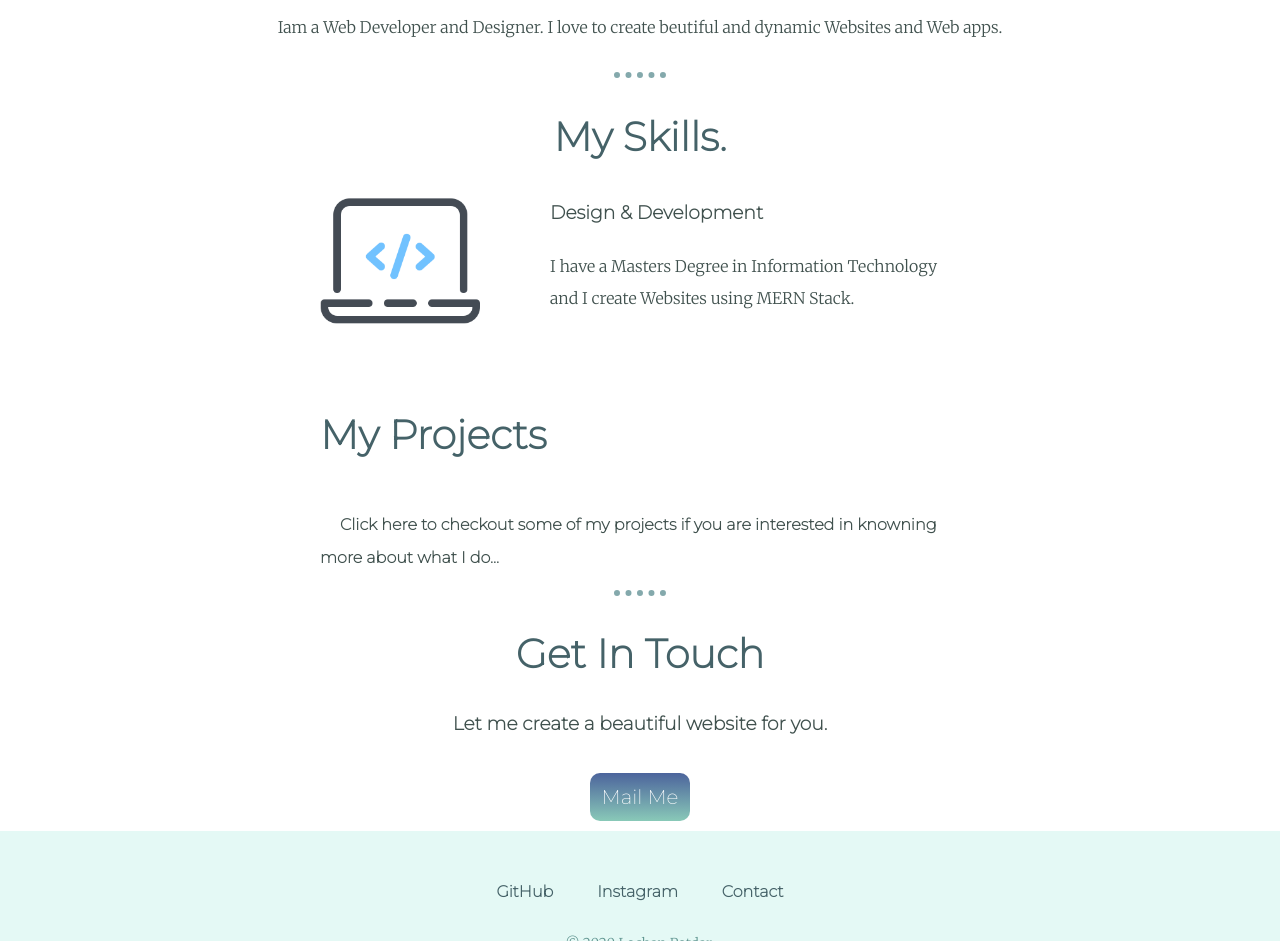
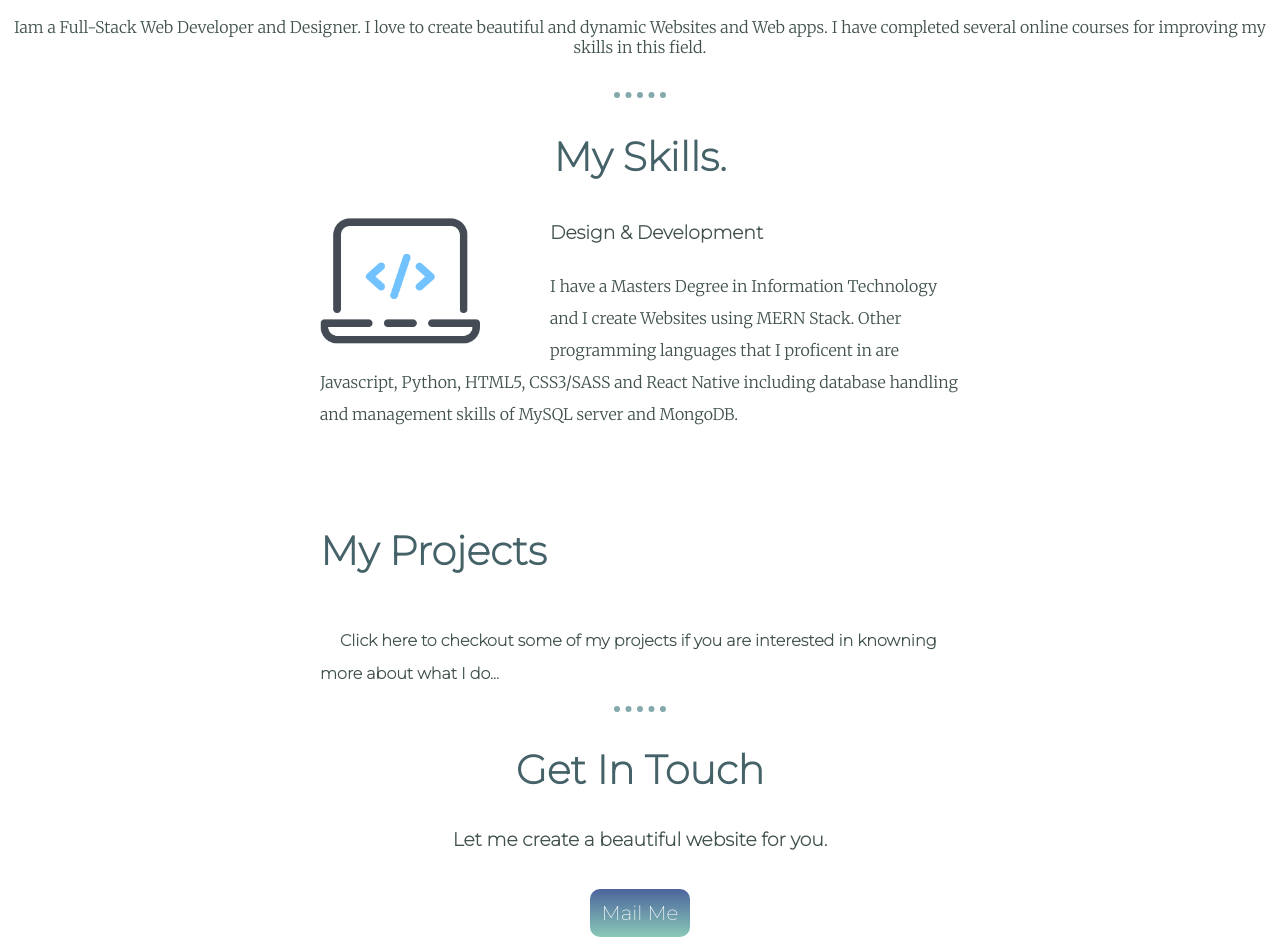
Before and after one commit to lochanp/myprofile, a plain HTML site: page index.html in a window 1280 px wide. Shown: the part 718-1659 px from the top of the page. Drawn offline with Linux system fonts and the light colour scheme.

Commit message:
data added

```diff
--- a/index.html
+++ b/index.html
@@ -16,7 +16,7 @@
         <img class="top-cloud" src="imgs/cloud.png" alt="cloud">
         <div class="name-container">
             <h1 class="myname">I'm Lochan Potdar</h1>
-            <p class="me">a Programmer</p>
+            <p class="me">a Programmer/Developer</p>
             <img class="bottom-cloud" src="imgs/cloud.png" alt="cloud">
 
         </div>
@@ -28,7 +28,9 @@
         <div class="profile">
             <img src="" alt="">
             <h2>Hello.</h2>
-            <p>Iam a Web Developer and Designer. I love to create beutiful and dynamic Websites and Web apps.</p>
+            <p>Iam a Full-Stack Web Developer and Designer. I love to create beautiful and dynamic Websites and Web apps.
+                I have completed several online courses for improving my skills in this field.
+            </p>
         </div>
         <hr>
         <div class="skills">
@@ -36,7 +38,10 @@
             <div class="skill-row">
             <img class="code-img" src="imgs/laptop-coding.png" alt="">
             <h3>Design & Development</h3>
-            <p class="skills-text">I have a Masters Degree in Information Technology and I create Websites using MERN Stack.</p>
+            <p class="skills-text">I have a Masters Degree in Information Technology and I create Websites using MERN Stack.
+                Other programming languages that I proficent in are Javascript, Python, HTML5, CSS3/SASS and React Native including
+                database handling and management skills of MySQL server and MongoDB.
+            </p>
         </div>
         <div class="skill-row">
             <img class="" src="" alt="">
@@ -57,5 +62,5 @@
         <a class="footer-link" href="https://github.com/lochanp">GitHub</a>
         <a class="footer-link" href="https://www.instagram.com/lochan.potdar/">Instagram</a>
         <a class="footer-link" href="tel:7715089653">Contact</a>
-        <p class="copy">© 2020 Lochan Potdar.</p>
+        <p class="copy">© 2021 Lochan Potdar.</p>
     </div>
```
